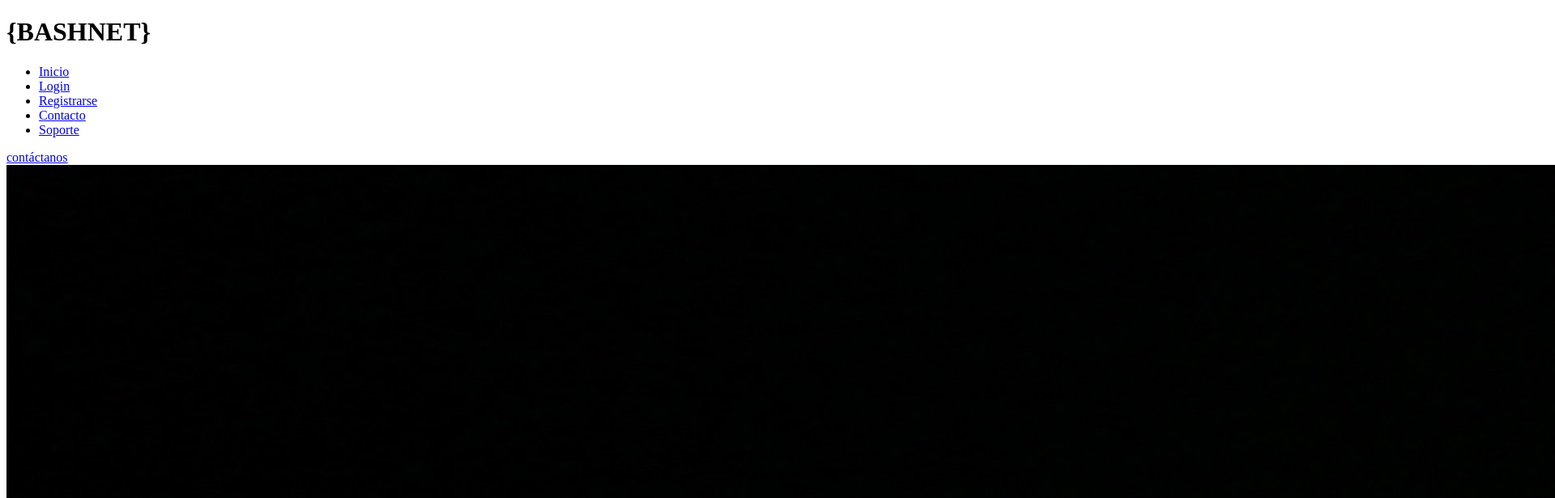
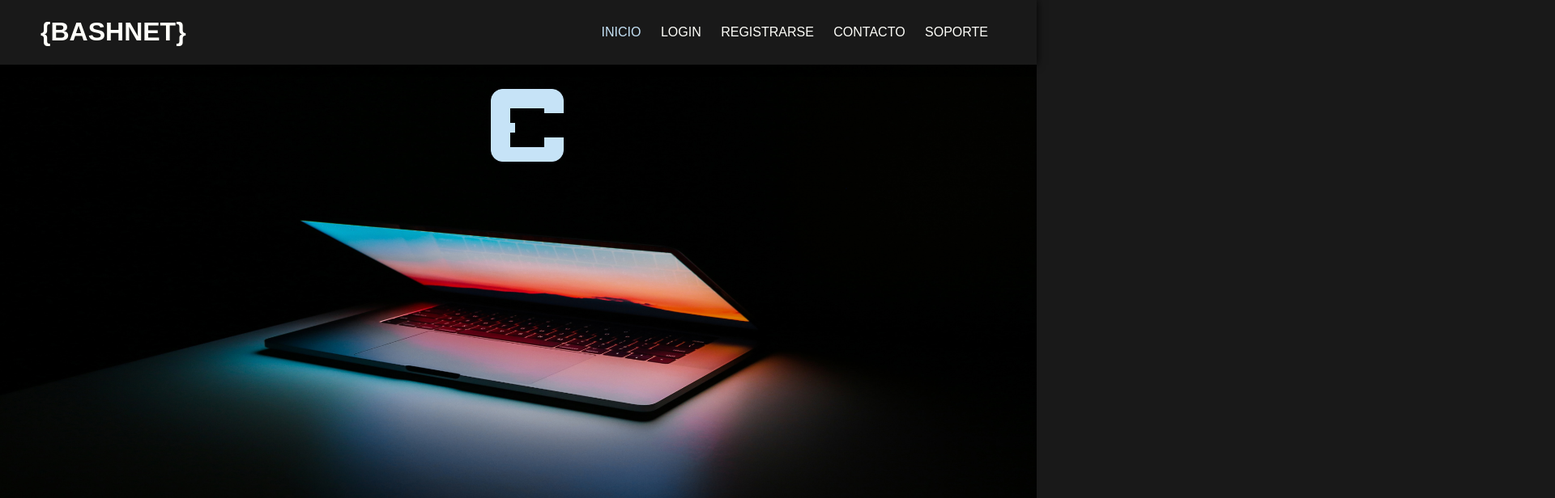
Before and after one commit to arkimedes3960/proyecto-lm, a plain HTML site: page index.html in a window 1280 px wide. Shown: the top 616 px of the page at 81% size, 1920 px wide, since content can reach past the window. Drawn offline with Linux system fonts and the light colour scheme; the site is published under a folder, as on GitHub Pages, so addresses that start at the root find nothing.

Commit message:
Update index.html

```diff
--- a/index.html
+++ b/index.html
@@ -9,7 +9,7 @@
     <meta http-equiv="X-UA-Compatible" content="IE=edge">
     <meta name="viewport" content="width=device-width, initial-scale=1.0">
     <title>{BASHNET}</title>
-    <link rel="stylesheet" href="/css/main.css">
+    <link rel="stylesheet" href="css/main.css">
     <link rel="shortcut icon" href="images/Logo.png" type="image/x-icon">
 </head>
 <body>
```
